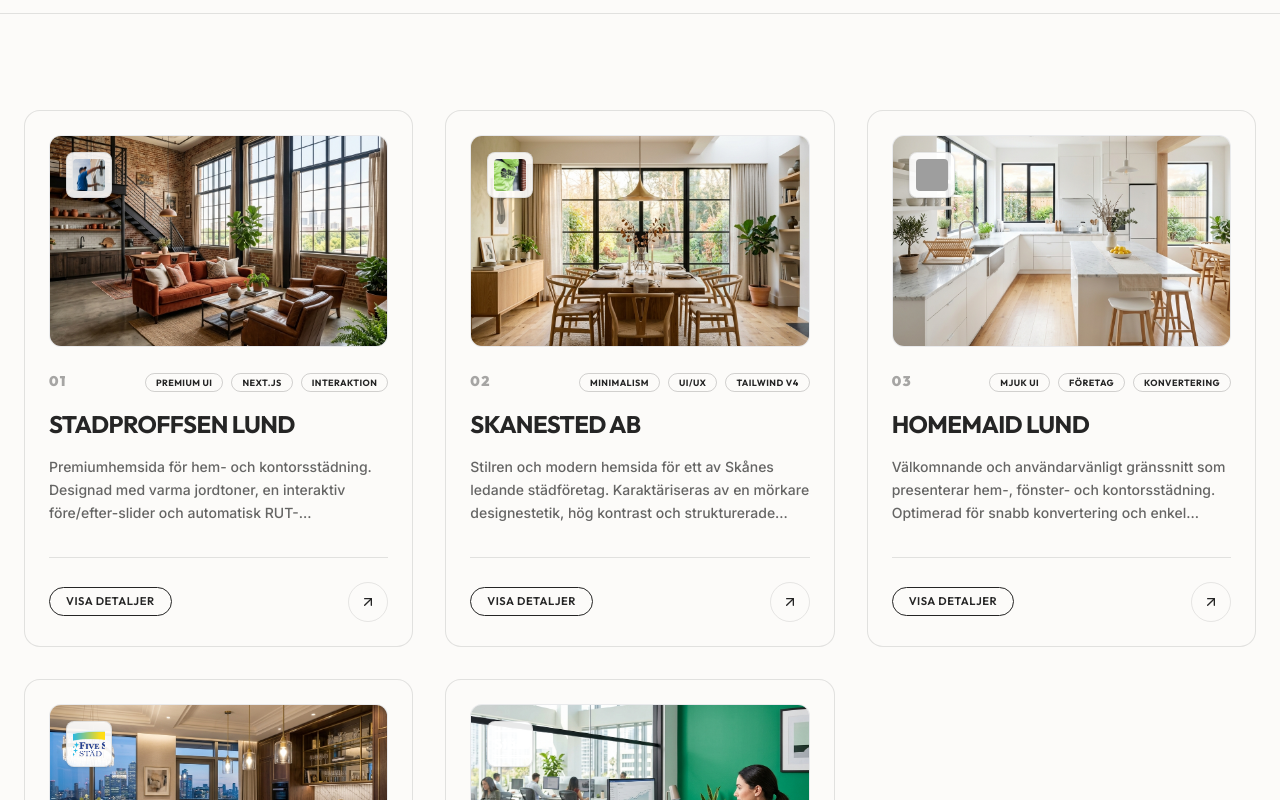
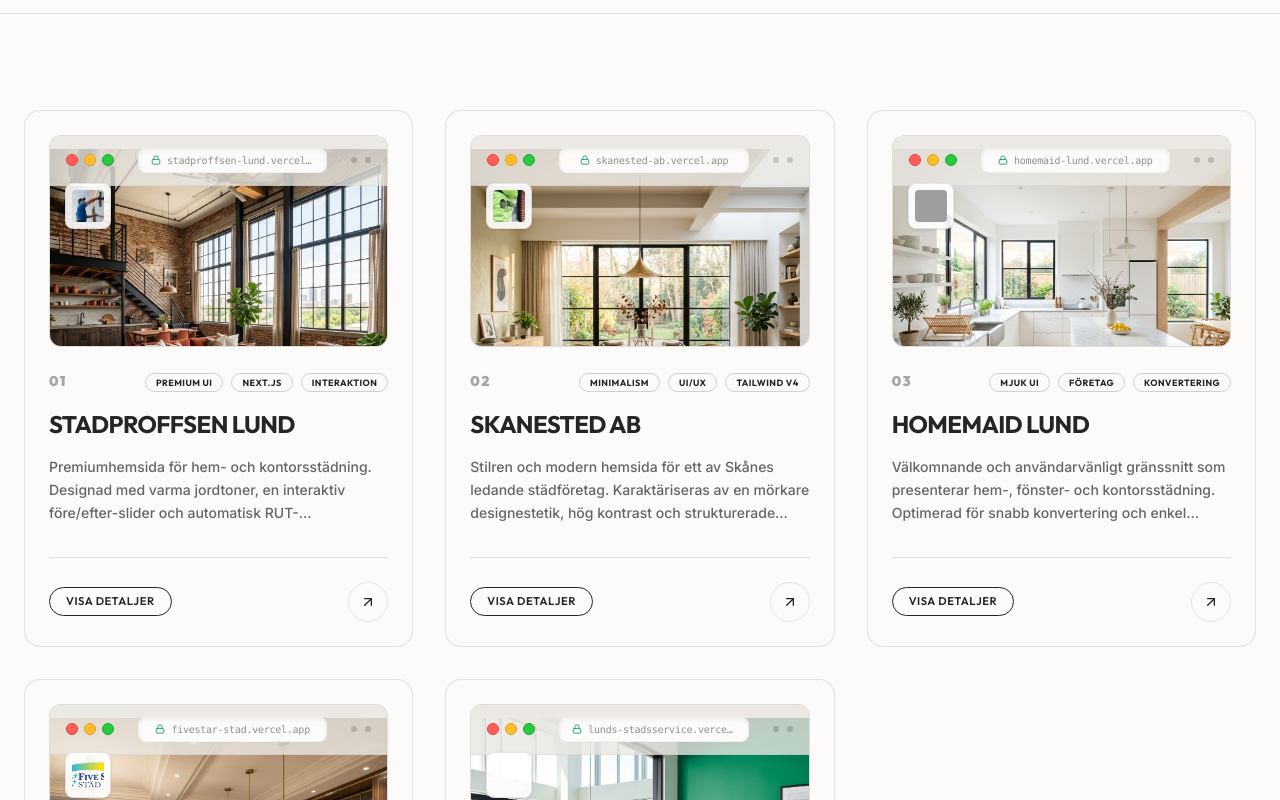
Before and after one commit to rasmuswahlgrenmsc-eng/opero-directory, a Next.js app: page / in a window 1280 px wide. Shown: the part 820-1620 px from the top of the page. Built offline with nearby package versions, Linux system fonts and the light colour scheme; grey boxes are pictures that could not be loaded.

Commit message:
feat: use premium 21st.dev browser mockup component for website previews

```diff
--- a/src/app/page.tsx
+++ b/src/app/page.tsx
@@ -4,6 +4,7 @@
 import Image from "next/image";
 import { motion, AnimatePresence } from "framer-motion";
 import { ArrowUpRight, X, Moon, Sun, Laptop, ShieldCheck, Zap, Layers, Sparkles, ChevronDown } from "lucide-react";
+import { SafariMockup } from "../components/ui/safari";
 
 // Multi-language UI translation dictionary
 const uiTranslations = {
@@ -385,16 +386,14 @@
               >
                 <div>
                   {/* Project Image Frame */}
-                  <div className="relative aspect-[16/10] w-full overflow-hidden rounded-xl bg-gray-100 dark:bg-zinc-800 border border-[#252525]/5 dark:border-white/5">
-                    <Image
-                      src={project.cover}
-                      alt={content.name}
-                      fill
-                      className="object-cover transition-transform duration-700 ease-out group-hover:scale-105"
-                      sizes="(max-width: 768px) 100vw, (max-width: 1200px) 50vw, 33vw"
+                  <div className="relative">
+                    <SafariMockup
+                      image={project.cover}
+                      url={project.url}
+                      name={content.name}
                     />
                     {/* Absolute Logo overlay */}
-                    <div className="absolute top-4 left-4 bg-white/90 dark:bg-black/90 p-1.5 rounded-lg border border-[#252525]/10 dark:border-white/10 shadow-sm flex items-center justify-center">
+                    <div className="absolute top-12 left-4 bg-white/90 dark:bg-black/90 p-1.5 rounded-lg border border-[#252525]/10 dark:border-white/10 shadow-sm flex items-center justify-center z-10">
                       <div className="relative w-8 h-8 rounded overflow-hidden">
                         <Image
                           src={project.logo}
@@ -594,15 +593,11 @@
                 {/* Modal Body */}
                 <div className="flex-grow p-6 md:p-8 space-y-8">
                   {/* Large Cover */}
-                  <div className="relative aspect-[16/10] w-full rounded-2xl overflow-hidden border border-[#252525]/10 dark:border-white/10 bg-gray-100 dark:bg-zinc-800">
-                    <Image
-                      src={selectedProject.cover}
-                      alt={content.name}
-                      fill
-                      className="object-cover"
-                      sizes="(max-width: 768px) 100vw, 600px"
-                    />
-                  </div>
+                  <SafariMockup
+                    image={selectedProject.cover}
+                    url={selectedProject.url}
+                    name={content.name}
+                  />
 
                   {/* Primary Launch Action */}
                   <div className="flex flex-col sm:flex-row items-stretch sm:items-center justify-between gap-4 p-5 rounded-2xl bg-[#F5F3EF] dark:bg-[#252525] border border-[#252525]/5 dark:border-white/5">
--- /dev/null
+++ b/src/components/ui/safari.tsx
@@ -0,0 +1,67 @@
+"use client";
+
+import Image from "next/image";
+import React from "react";
+import { ShieldAlert, Lock } from "lucide-react";
+
+interface SafariMockupProps {
+  image: string;
+  url: string;
+  name: string;
+  className?: string;
+  aspectRatio?: string;
+}
+
+export function SafariMockup({
+  image,
+  url,
+  name,
+  className = "",
+  aspectRatio = "aspect-[16/10]",
+}: SafariMockupProps) {
+  // Clean URL for display in the address bar (e.g. remove https:// and trailing slashes)
+  const displayUrl = url.replace(/^https?:\/\//, "").replace(/\/$/, "");
+
+  return (
+    <div
+      className={`group/safari relative w-full overflow-hidden rounded-xl border border-[#252525]/10 dark:border-white/10 bg-[#F5F3EF] dark:bg-[#1E1E1E] transition-all duration-300 ${aspectRatio} ${className}`}
+    >
+      {/* Browser window header */}
+      <div className="flex items-center justify-between px-4 py-3 bg-[#EAE8E3]/80 dark:bg-[#151515]/90 border-b border-[#252525]/5 dark:border-white/5 select-none shrink-0 z-10 relative">
+        {/* Left: Window Controls */}
+        <div className="flex items-center gap-1.5 shrink-0">
+          <span className="w-3 h-3 rounded-full bg-[#FF5F56] border border-[#E0443E] transition-opacity duration-200 group-hover/safari:opacity-100" />
+          <span className="w-3 h-3 rounded-full bg-[#FFBD2E] border border-[#DEA123] transition-opacity duration-200 group-hover/safari:opacity-100" />
+          <span className="w-3 h-3 rounded-full bg-[#27C93F] border border-[#1AAB29] transition-opacity duration-200 group-hover/safari:opacity-100" />
+        </div>
+
+        {/* Center: Address Bar */}
+        <div className="flex-1 mx-6 max-w-md bg-[#FCFBF9] dark:bg-[#2A2A2A] border border-[#252525]/5 dark:border-white/5 rounded-lg py-1 px-3 flex items-center justify-center gap-1.5 text-[10px] text-[#252525]/50 dark:text-[#FCFBF9]/50 font-mono tracking-tight shadow-inner select-all truncate">
+          <Lock className="w-2.5 h-2.5 shrink-0 text-emerald-600 dark:text-emerald-400" />
+          <span className="truncate">{displayUrl}</span>
+        </div>
+
+        {/* Right: Window Options (Placeholder for layout symmetry) */}
+        <div className="flex items-center gap-2 shrink-0">
+          <span className="w-1.5 h-1.5 rounded-full bg-[#252525]/20 dark:bg-white/20" />
+          <span className="w-1.5 h-1.5 rounded-full bg-[#252525]/20 dark:bg-white/20" />
+        </div>
+      </div>
+
+      {/* Browser Page viewport */}
+      <div className="relative w-full h-full bg-[#FCFBF9] dark:bg-[#121212] overflow-hidden pt-[37px] -mt-[37px]">
+        <Image
+          src={image}
+          alt={`Screenshot preview of ${name}`}
+          fill
+          className="object-cover object-top transition-transform duration-700 ease-out group-hover/safari:scale-[1.03]"
+          sizes="(max-width: 768px) 100vw, (max-width: 1200px) 50vw, 33vw"
+          priority
+        />
+
+        {/* Subtle hover overlay to give a glassy surface feel */}
+        <div className="absolute inset-0 bg-gradient-to-tr from-[#252525]/5 to-transparent pointer-events-none opacity-0 group-hover/safari:opacity-100 transition-opacity duration-300" />
+      </div>
+    </div>
+  );
+}
```
